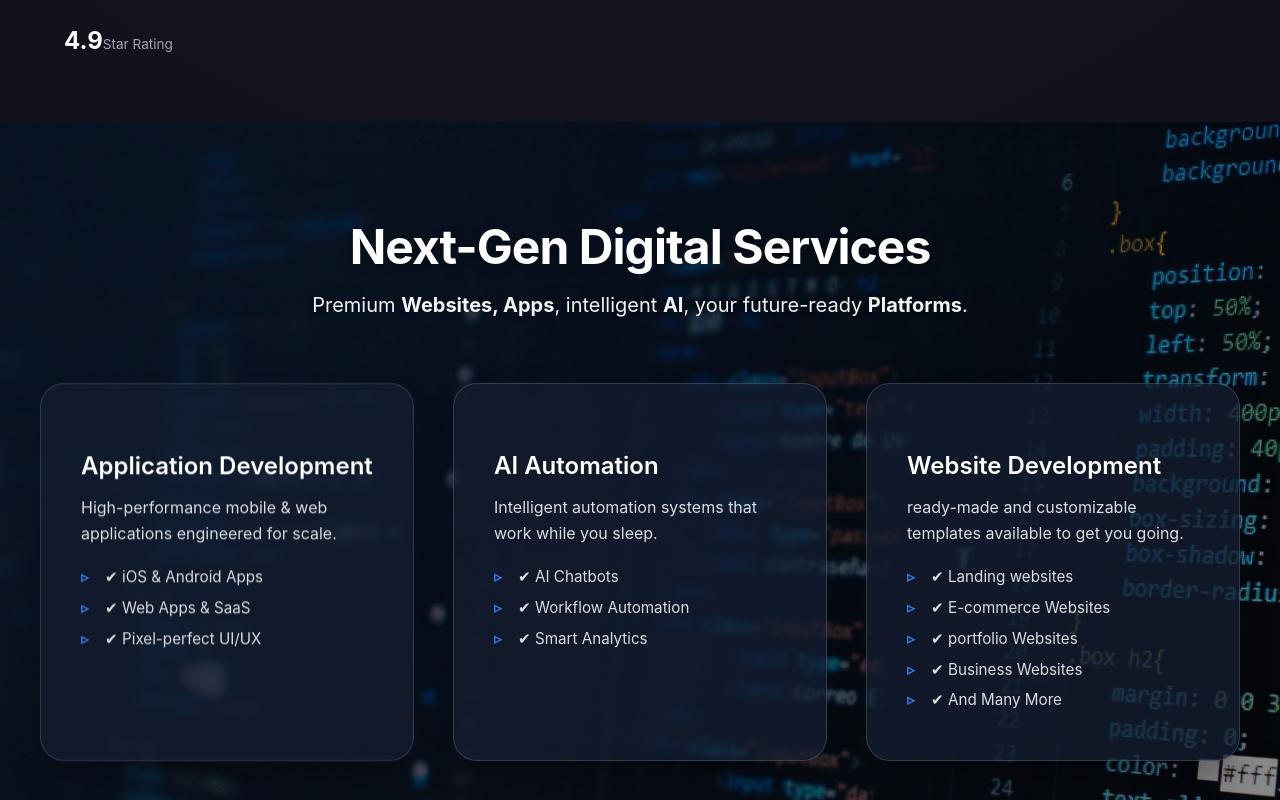
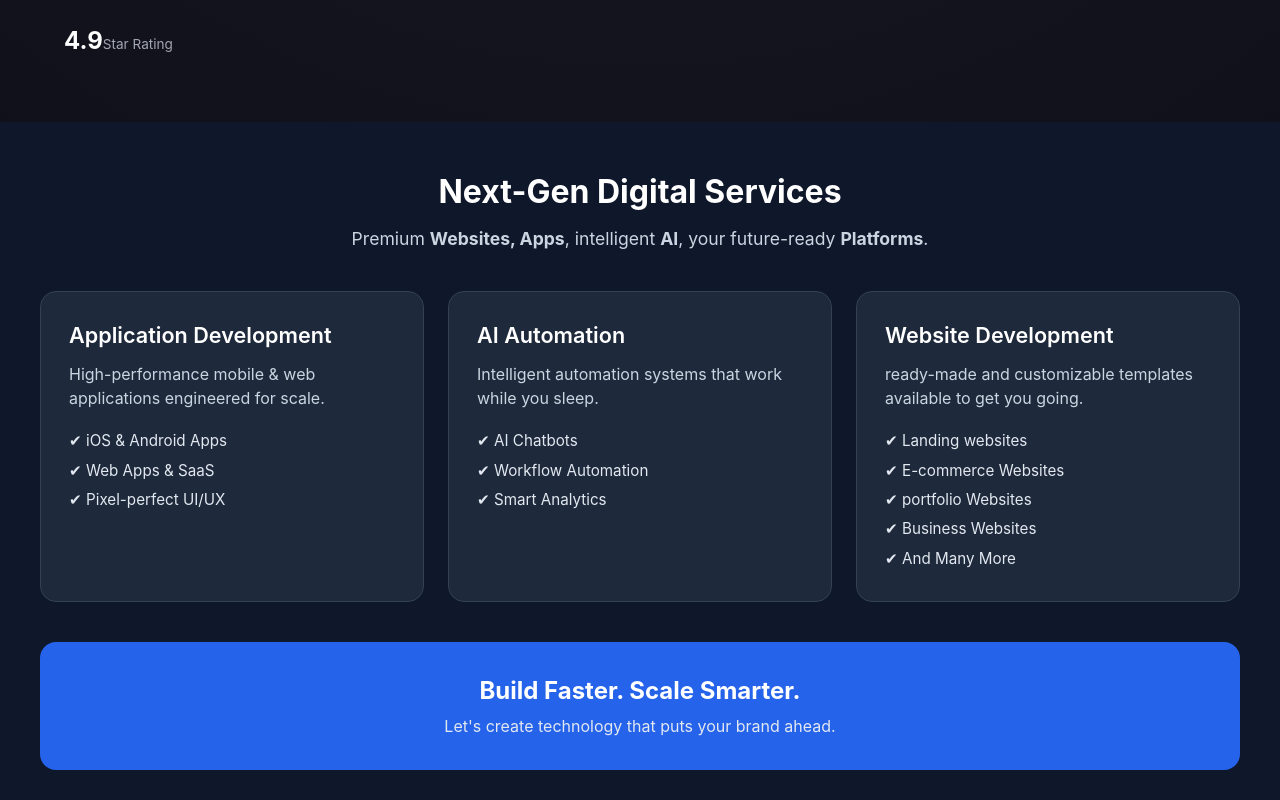
Before and after one commit to Darhkrich/DevMasters, a Next.js app: page / in a window 1280 px wide. Shown: the part 740-1540 px from the top of the page. Built offline with nearby package versions, Linux system fonts and the light colour scheme.

Commit message:
featured fix 5

```diff
--- a/src/components/sections/FeatureShowcase.jsx
+++ b/src/components/sections/FeatureShowcase.jsx
@@ -1,57 +1,7 @@
 "use client";
-import { useEffect, useRef } from "react";
-import "./feature-showcase.css"; // You can keep the same CSS file name or change it
 import Link from "next/link";
-
+import './feature-showcase.css';
 export default function FeatureShowcase() {
-  const cardsRef = useRef([]);
-
-  useEffect(() => {
-    const prefersReducedMotion = window.matchMedia(
-      "(prefers-reduced-motion: reduce)"
-    ).matches;
-
-    cardsRef.current.forEach((card, index) => {
-      if (!card) return;
-
-      /* STAGGERED REVEAL */
-      card.style.animationDelay = `${index * 120}ms`;
-
-      if (prefersReducedMotion) return;
-
-      /* TILT EFFECT */
-      const handleMove = (e) => {
-        const rect = card.getBoundingClientRect();
-        const x = e.clientX - rect.left;
-        const y = e.clientY - rect.top;
-
-        const rotateX = ((y / rect.height) - 0.5) * 18;
-        const rotateY = ((x / rect.width) - 0.5) * -18;
-
-        card.style.transform = `
-          perspective(1200px)
-          rotateX(${rotateX}deg)
-          rotateY(${rotateY}deg)
-          translateY(-10px)
-          scale(1.02)
-        `;
-      };
-
-      const reset = () => {
-        card.style.transform =
-          "perspective(1200px) rotateX(0) rotateY(0) translateY(0) scale(1)";
-      };
-
-      card.addEventListener("mousemove", handleMove);
-      card.addEventListener("mouseleave", reset);
-
-      return () => {
-        card.removeEventListener("mousemove", handleMove);
-        card.removeEventListener("mouseleave", reset);
-      };
-    });
-  }, []);
-
   const features = [
     {
       title: "Application Development",
@@ -85,12 +35,9 @@ export default function FeatureShowcase() {
   ];
 
   return (
-    <section className="dcfs-section">
-      <div className="dcfs-glow" />
-
-      <div className="dcfs-container">
-        {/* HEADER */}
-        <div className="dcfs-header reveal">
+    <section className="simple-features">
+      <div className="simple-container">
+        <div className="simple-header">
           <h2>Next-Gen Digital Services</h2>
           <p>
             Premium <strong>Websites, Apps</strong>, intelligent <strong>AI</strong>, your
@@ -98,15 +45,9 @@ export default function FeatureShowcase() {
           </p>
         </div>
 
-        {/* CARDS */}
-        <div className="dcfs-grid">
+        <div className="simple-grid">
           {features.map((f, i) => (
-            <div
-              key={i}
-              ref={(el) => (cardsRef.current[i] = el)}
-              className="dcfs-card reveal"
-            >
-              <div className="dcfs-icon">{f.icon}</div>
+            <div key={i} className="simple-card">
               <h3>{f.title}</h3>
               <p>{f.desc}</p>
               <ul>
@@ -118,11 +59,10 @@ export default function FeatureShowcase() {
           ))}
         </div>
 
-        {/* CTA */}
         <Link href={'/services'}>
-          <div className="dcfs-banner reveal">
-            <h3> Build Faster. Scale Smarter.</h3>
-            <p>Let’s create technology that puts your brand ahead.</p>
+          <div className="simple-banner">
+            <h3>Build Faster. Scale Smarter.</h3>
+            <p>Let's create technology that puts your brand ahead.</p>
           </div>
         </Link>
       </div>
--- a/src/components/sections/feature-showcase.css
+++ b/src/components/sections/feature-showcase.css
@@ -1,253 +1,114 @@
 /* =====================================
-   DEVMASTERS FEATURE SHOWCASE
-   Prefix: dcfs- (no conflicts)
-   iOS 16.3+ Safe — solid backgrounds
+   SIMPLE FEATURE SHOWCASE
+   No background image, no animations, solid colors
+   Prefix: simple- (zero conflict)
 ===================================== */
 
-:root {
-  --dcfs-overlay-dark: rgba(0, 0, 0, 0.4);
-  --dcfs-card-bg: rgba(20, 30, 50, 0.75);
-  --dcfs-card-border: rgba(255, 255, 255, 0.15);
-  --dcfs-glow-color: rgba(59, 130, 246, 0.25);
-  --dcfs-transition: 0.25s cubic-bezier(0.2, 0, 0, 1);
+.simple-features {
+  padding: 3rem 1rem;
+  background-color: #0f172a;    /* solid dark background */
+  color: #ffffff;
 }
 
-.dcfs-section {
-  position: relative;
-  padding: clamp(3rem, 8vw, 6rem) clamp(1rem, 4vw, 2rem);
-  background-image: url('/newback.jpg');
-  background-size: cover;
-  background-position: center 30%;
-  background-repeat: no-repeat;
-  background-attachment: scroll;
-  color: #fff;
-  overflow: hidden;
+.simple-container {
+  max-width: 1200px;
+  margin: 0 auto;
 }
 
-/* Dark overlay for text readability */
-.dcfs-section::before {
-  content: '';
-  position: absolute;
-  inset: 0;
-  background: linear-gradient(
-    180deg,
-    rgba(0, 0, 0, 0.3) 0%,
-    rgba(0, 0, 0, 0.5) 100%
-  );
-  z-index: 1;
-  pointer-events: none;
+.simple-header {
+  text-align: center;
+  margin-bottom: 2.5rem;
 }
 
-.dcfs-glow {
-  position: absolute;
-  inset: -50%;
-  background: radial-gradient(
-    circle at 30% 40%,
-    var(--dcfs-glow-color),
-    transparent 70%
-  );
-  animation: dcfsGlowMove 20s ease-in-out infinite;
-  z-index: 0;
-  pointer-events: none;
+.simple-header h2 {
+  font-size: 2rem;
+  font-weight: 700;
+  margin-bottom: 0.75rem;
+  color: #ffffff;
 }
 
-@keyframes dcfsGlowMove {
-  0%, 100% { transform: translate(0, 0) scale(1); opacity: 0.6; }
-  33% { transform: translate(-5%, 8%) scale(1.1); opacity: 0.8; }
-  66% { transform: translate(5%, -5%) scale(0.9); opacity: 0.5; }
+.simple-header p {
+  font-size: 1.1rem;
+  color: #cbd5e1;
+  max-width: 700px;
+  margin: 0 auto;
 }
 
-.dcfs-container {
-  max-width: 1200px;
-  margin: 0 auto;
-  position: relative;
-  z-index: 2;
+.simple-grid {
+  display: grid;
+  grid-template-columns: repeat(auto-fit, minmax(280px, 1fr));
+  gap: 1.5rem;
 }
 
-.dcfs-header {
-  text-align: center;
-  margin-bottom: clamp(2.5rem, 5vw, 4rem);
+.simple-card {
+  background-color: #1e293b;
+  border: 1px solid #334155;
+  border-radius: 16px;
+  padding: 1.75rem;
+  color: #ffffff;
 }
 
-.dcfs-header h2 {
-  font-size: clamp(2rem, 6vw, 3rem);
-  font-weight: 700;
-  letter-spacing: -0.02em;
-  line-height: 1.2;
-  text-shadow: 0 4px 12px rgba(0, 0, 0, 0.3);
-  margin-bottom: 1rem;
-  color: #fff;
+.simple-card h3 {
+  font-size: 1.35rem;
+  font-weight: 600;
+  margin-bottom: 0.75rem;
+  color: #ffffff;
 }
 
-.dcfs-header p {
-  opacity: 0.95;
-  max-width: 720px;
-  margin: 0 auto;
-  font-size: clamp(1rem, 2.5vw, 1.25rem);
-  text-shadow: 0 2px 8px rgba(0, 0, 0, 0.2);
-  color: #fff;
+.simple-card p {
+  color: #cbd5e1;
+  line-height: 1.5;
+  margin-bottom: 1rem;
 }
 
-.dcfs-grid {
-  display: grid;
-  grid-template-columns: repeat(auto-fit, minmax(min(100%, 280px), 1fr));
-  gap: clamp(1.5rem, 3vw, 2.5rem);
+.simple-card ul {
+  list-style: none;
+  padding: 0;
+  margin: 0;
 }
 
-.dcfs-card {
-  background: var(--dcfs-card-bg);
-  border: 1px solid var(--dcfs-card-border);
-  border-radius: 24px;
-  padding: clamp(1.5rem, 4vw, 2.5rem);
-  transition: transform var(--dcfs-transition),
-              box-shadow var(--dcfs-transition),
-              border-color var(--dcfs-transition),
-              background var(--dcfs-transition);
-  box-shadow: 0 20px 40px -12px rgba(0, 0, 0, 0.4);
-  color: #fff;
-  will-change: transform;
-  -webkit-tap-highlight-color: transparent;
-  /* No backdrop-filter for iOS stability */
+.simple-card li {
+  color: #e2e8f0;
+  padding: 0.25rem 0;
+  font-size: 0.95rem;
 }
 
-.dcfs-card:hover {
-  transform: translateY(-6px);
-  box-shadow: 0 32px 64px -12px rgba(0, 0, 0, 0.6);
-  border-color: rgba(59, 130, 246, 0.5);
-  background: rgba(30, 40, 60, 0.8);
-}
-
-.dcfs-card:active {
-  transform: translateY(-2px);
-  transition-duration: 0.1s;
-}
-
-.dcfs-icon {
-  font-size: clamp(2rem, 5vw, 3rem);
-  margin-bottom: 1.25rem;
-  display: inline-block;
-  filter: drop-shadow(0 4px 8px rgba(0, 0, 0, 0.2));
-}
-
-.dcfs-card h3 {
-  font-size: clamp(1.25rem, 3vw, 1.5rem);
-  font-weight: 600;
-  margin-bottom: 0.75rem;
-  color: #fff;
-}
-
-.dcfs-card p {
-  opacity: 0.9;
-  line-height: 1.6;
-  color: rgba(255, 255, 255, 0.95);
-}
-
-.dcfs-card ul {
-  list-style: none;
-  padding: 0;
-  margin: 1.25rem 0 0;
-}
-
-.dcfs-card li {
-  opacity: 0.9;
-  margin-bottom: 0.5rem;
-  padding-left: 1.5rem;
-  position: relative;
-  font-size: 0.95rem;
-  line-height: 1.5;
-  color: rgba(255, 255, 255, 0.95);
-}
-
-.dcfs-card li::before {
-  content: "▹";
-  position: absolute;
-  left: 0;
-  color: #3b82f6;
-  font-weight: bold;
-}
-
-.dcfs-banner {
-  margin-top: clamp(2.5rem, 5vw, 4rem);
+.simple-banner {
+  margin-top: 2.5rem;
   text-align: center;
-  padding: clamp(1.8rem, 5vw, 3rem) clamp(1.5rem, 4vw, 3rem);
-  border-radius: 28px;
-  background: linear-gradient(135deg, #1e40af, #2563eb);
-  box-shadow: 0 20px 40px -8px rgba(37, 99, 235, 0.4);
-  border: 1px solid rgba(255, 255, 255, 0.1);
-  transition: transform 0.2s ease;
+  padding: 2rem 1.5rem;
+  border-radius: 16px;
+  background-color: #2563eb;
+  color: #ffffff;
   cursor: pointer;
 }
 
-.dcfs-banner:hover {
-  transform: scale(1.01);
+.simple-banner h3 {
+  font-size: 1.5rem;
+  font-weight: 700;
+  margin-bottom: 0.5rem;
 }
 
-.dcfs-banner h3 {
-  font-size: clamp(1.5rem, 4vw, 2rem);
-  font-weight: 700;
-  margin-bottom: 0.5rem;
-  color: #fff;
+.simple-banner p {
+  color: #e2e8f0;
+  font-size: 1rem;
 }
 
-.dcfs-banner p {
-  opacity: 0.95;
-  font-size: clamp(0.95rem, 2vw, 1.1rem);
-  color: rgba(255, 255, 255, 0.95);
-}
+/* Mobile adjustments */
+@media (max-width: 768px) {
+  .simple-features {
+    padding: 2.5rem 1rem;
+  }
 
-/* Reveal animation */
-.reveal {
-  opacity: 0;
-  transform: translateY(30px);
-  animation: dcfsRevealUp 0.7s cubic-bezier(0.2, 0.9, 0.1, 1) forwards;
-}
+  .simple-header h2 {
+    font-size: 1.75rem;
+  }
 
-@keyframes dcfsRevealUp {
-  to {
-    opacity: 1;
-    transform: translateY(0);
+  .simple-grid {
+    grid-template-columns: 1fr;
+  }
+
+  .simple-card {
+    padding: 1.5rem;
   }
 }
-
-/* =====================================
-   RESPONSIVE
-===================================== */
-@media (max-width: 768px) {
-  .dcfs-section {
-    background-position: center 20%;
-  }
-
-  .dcfs-card:hover {
-    transform: translateY(-4px);
-  }
-
-  .dcfs-banner {
-    border-radius: 24px;
-  }
-}
-
-@media (max-width: 480px) {
-  .dcfs-card li {
-    font-size: 0.9rem;
-  }
-}
-
-/* Accessibility */
-@media (prefers-reduced-motion: reduce) {
-  .dcfs-card,
-  .dcfs-glow,
-  .reveal {
-    animation: none !important;
-    transition: none !important;
-    transform: none !important;
-  }
-}
-
-@media (forced-colors: active) {
-  .dcfs-card {
-    border: 2px solid CanvasText;
-  }
-  .dcfs-banner {
-    border: 2px solid CanvasText;
-  }
-}
```
